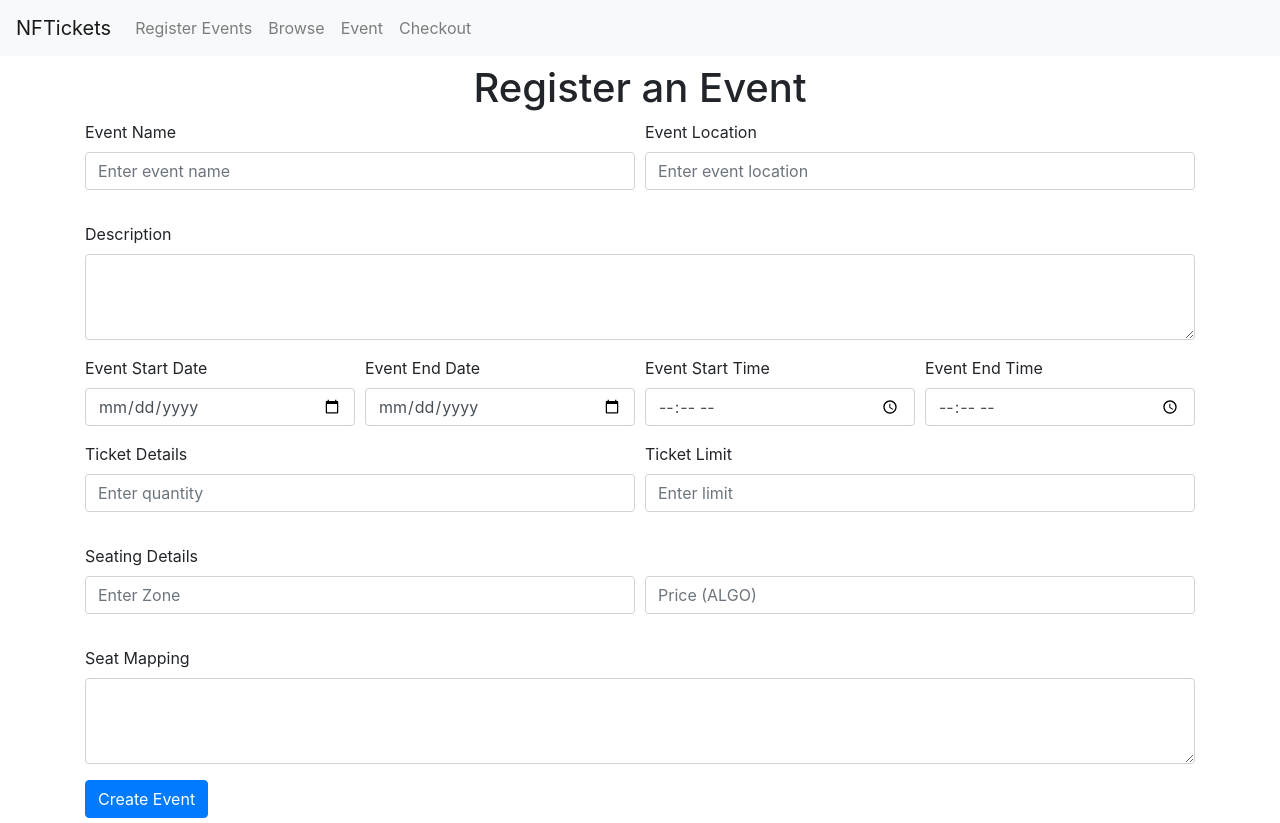
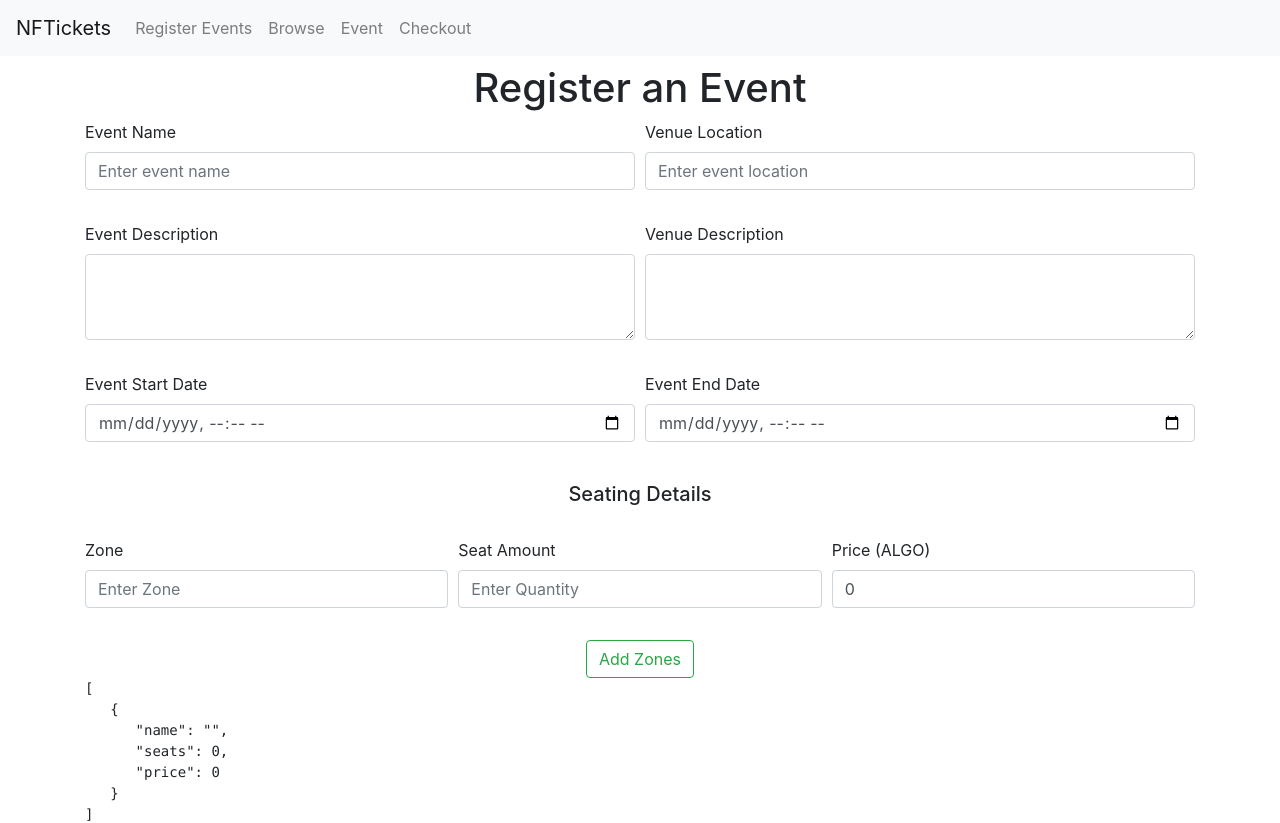
Before and after one commit to bricerisingalgorand/NFTickets, a React (Create React App) app in the folder NFTickets-website/webapp/: page /register in a window 1280 px wide. Shown: the top 823 px of the page. Built offline with nearby package versions, Linux system fonts and the light colour scheme.

Commit message:
register page update

```diff
--- a/NFTickets-website/webapp/src/pages/Register.js
+++ b/NFTickets-website/webapp/src/pages/Register.js
@@ -8,17 +8,36 @@ const eventService = require('../services/eventService.js')
 export default function Register(props) {
   const [name, setName] = useState("");
   const [desc, setDesc] = useState("");
-  const [goal, setGoal] = useState("");
-  // eslint-disable-next-line
-  const [curr, setCurr] = useState("");
-  const [acct, setAcct] = useState("");
-  const [time, setTime] = useState("");
+  const [venue, setVenue] = useState("");
+  const [venueDesc, setVenueDesc] = useState("");
+  const [startTime, setStartTime] = useState("");
+  const [endTime, setEndTime] = useState("");
+  const [zones, setZones] = useState([{name: "", seats: 0, price: 0}]);
 
   function onSubmit(e) {
     e.preventDefault();
-    console.log(name, desc, goal, acct, time) // use these as fields
+    console.log(name, desc, venue, startTime, endTime, zones) // use these as fields
+    const event = eventService.eventBuilder(name, desc, venue, venueDesc, startTime, endTime, zones);
+    eventService.createEvent(event, ()=>{});
+  }
 
-    // eventService.createEvent(fund, ()=>{});
+  const handleInputChange = (e, index) => {
+    const { name, value } = e.target;
+    console.log(name)
+    let list = [...zones];
+    list[index][name] = value;
+    setZones(list);
+  };
+
+  function handleRemoveClick(index) {
+    let list = [...zones];
+    list.splice(index, 1);
+    setZones(list);
+  };
+
+  function handleAddZone() {
+    console.log("Test")
+    setZones([...zones, {name: "", seats: 0, price: 0}]);
   }
 
   return (
@@ -30,57 +49,71 @@ export default function Register(props) {
         <Form.Row className="mb-3">
           <Form.Group as={Col} controlId="formGridEventName">
             <Form.Label>Event Name</Form.Label>
-            <Form.Control type="name" placeholder="Enter event name" />
+            <Form.Control type="name" placeholder="Enter event name" onChange={(e) => setName(e.target.value)}/>
           </Form.Group>
           <Form.Group as={Col} controlId="formGridLocation">
-            <Form.Label>Event Location</Form.Label>
-            <Form.Control type="location" placeholder="Enter event location" />
+            <Form.Label>Venue Location</Form.Label>
+            <Form.Control type="location" placeholder="Enter event location" onChange={(e) => setVenue(e.target.value)} />
           </Form.Group>
         </Form.Row>
+        <Form.Row className="mb-3">
+          <Col>
             <Form.Group controlId="desc">
-          <Form.Label>Description</Form.Label>
+              <Form.Label>Event Description</Form.Label>
               <Form.Control as="textarea" rows="3" onChange={(e) => setDesc(e.target.value)}/>
             </Form.Group>
+          </Col>
+          <Col>
+            <Form.Group controlId="desc">
+              <Form.Label>Venue Description</Form.Label>
+              <Form.Control as="textarea" rows="3" onChange={(e) => setVenueDesc(e.target.value)}/>
+            </Form.Group>
+          </Col>
+        </Form.Row>
         <Form.Row className="mb-3">
           <Col>
             <Form.Label>Event Start Date</Form.Label>
-            <Form.Control type="date" />
+            <Form.Control type="datetime-local" onChange={(e) => setStartTime(e.target.value)}/>
           </Col>
           <Col>
             <Form.Label>Event End Date</Form.Label>
-            <Form.Control type="date" />
-          </Col>
-          <Col>
-            <Form.Label>Event Start Time</Form.Label>
-            <Form.Control type="time" />
-          </Col>
-          <Col>
-            <Form.Label>Event End Time</Form.Label>
-            <Form.Control type="time" />
+            <Form.Control type="datetime-local" onChange={(e) => setEndTime(e.target.value)}/>
           </Col>
         </Form.Row>
-        <Form.Row className="mb-3">
+        <br/>
+        <h5 style={{textAlign: "center"}}>Seating Details</h5>
+        <br/>
+        {zones.map((zone, i) => {
+          return(
+            <>
+            <Form.Row className="mb-3" xs="auto">
               <Form.Group as={Col} controlId="formGridEventName">
-            <Form.Label>Ticket Details</Form.Label>
-            <Form.Control type="number" placeholder="Enter quantity" />
+                <Form.Label>Zone</Form.Label>
+                <Form.Control type="string" placeholder="Enter Zone" name="name" value={zone.zone} onChange={(e) => handleInputChange(e, i)}/>
+              </Form.Group>
+              <Form.Group as={Col} controlId="formGridEventName">
+                <Form.Label>Seat Amount</Form.Label>
+                <Form.Control type="number" placeholder="Enter Quantity" name="seats" value={zone.quantity} onChange={(e) => handleInputChange(e, i)}/>
               </Form.Group>
               <Form.Group as={Col} controlId="formGridLocation">
-            <Form.Label>Ticket Limit</Form.Label>
-            <Form.Control type="number" placeholder="Enter limit" />
+                <Form.Label>Price (ALGO)</Form.Label>
+                <Form.Control type="number" placeholder="Price (ALGO)" name="price" value={zone.price} onChange={(e) => handleInputChange(e, i)}/>
               </Form.Group>
+              {zones.length !== 1 && <Button variant="outline-danger" size="sm" onClick={() => handleRemoveClick(i)}>Remove</Button>}
             </Form.Row>
-        <Form.Label>Seating Details</Form.Label>
-        <Form.Row className="mb-3">
-          <Form.Group as={Col} controlId="formGridEventName">
-            <Form.Control type="string" placeholder="Enter Zone" />
-          </Form.Group>
-          <Form.Group as={Col} controlId="formGridLocation">
-            <Form.Control type="number" placeholder="Price (ALGO)" />
-          </Form.Group>
+            <Form.Row className="d-flex justify-content-center">
+              {zones.length - 1 === i && <Button variant="outline-success" onClick={handleAddZone}>Add Zones</Button>}
             </Form.Row>
+            </>
+          )
+        })}
+
+        <pre>
+          {JSON.stringify(zones, null, 3)}
+        </pre>
         <Form.Group controlId="desc">
           <Form.Label>Seat Mapping</Form.Label>
-          <Form.Control as="textarea" rows="3" onChange={(e) => setDesc(e.target.value)}/>
+          <Form.Control as="textarea" rows="3" />
         </Form.Group>
         <Button variant="primary" type="submit">
           Create Event
--- a/NFTickets-website/webapp/src/services/eventService.js
+++ b/NFTickets-website/webapp/src/services/eventService.js
@@ -90,7 +90,7 @@ const createEvent = function (event, callback) {
     });
 }
 
-const eventBuilder = function (name, description, venue, venueDesc, startTime, endTime, ticketDetail, ticketLimit, zones) {
+const eventBuilder = function (name, description, venue, venueDesc, startTime, endTime, zones) {
   return JSONbig.stringify({
     createTime: new Date.now(),
     startTime: new Date(startTime).toISOString(),
```
Lines whose indentation alone changed are shown as unchanged.
